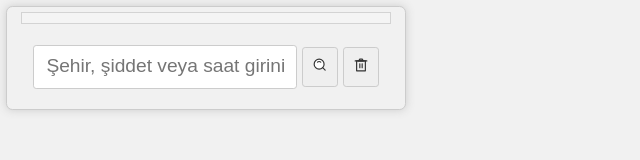
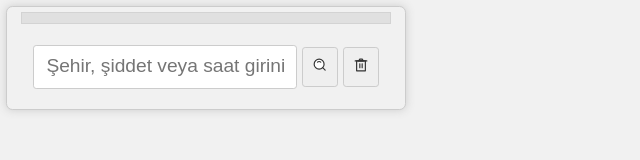
Before and after one commit to oknerdem/quakes, a browser extension: page index.html in a window 1280 px wide. Shown: the whole page, without its empty margins (0-640 px from the left). Drawn offline with Linux system fonts and the light colour scheme; no server answers.

Commit message:
better visuality for day title

```diff
--- a/styles.css
+++ b/styles.css
@@ -95,7 +95,7 @@ li:active {
   justify-content: center;
   margin: 1px 10px 5px 10px;
   padding: 5px 0 5px 0;
-  background-color: whitesmoke;
+  background-color: gainsboro;
   border: 1px solid #ccc;
   opacity: 0.8;
 }
```
